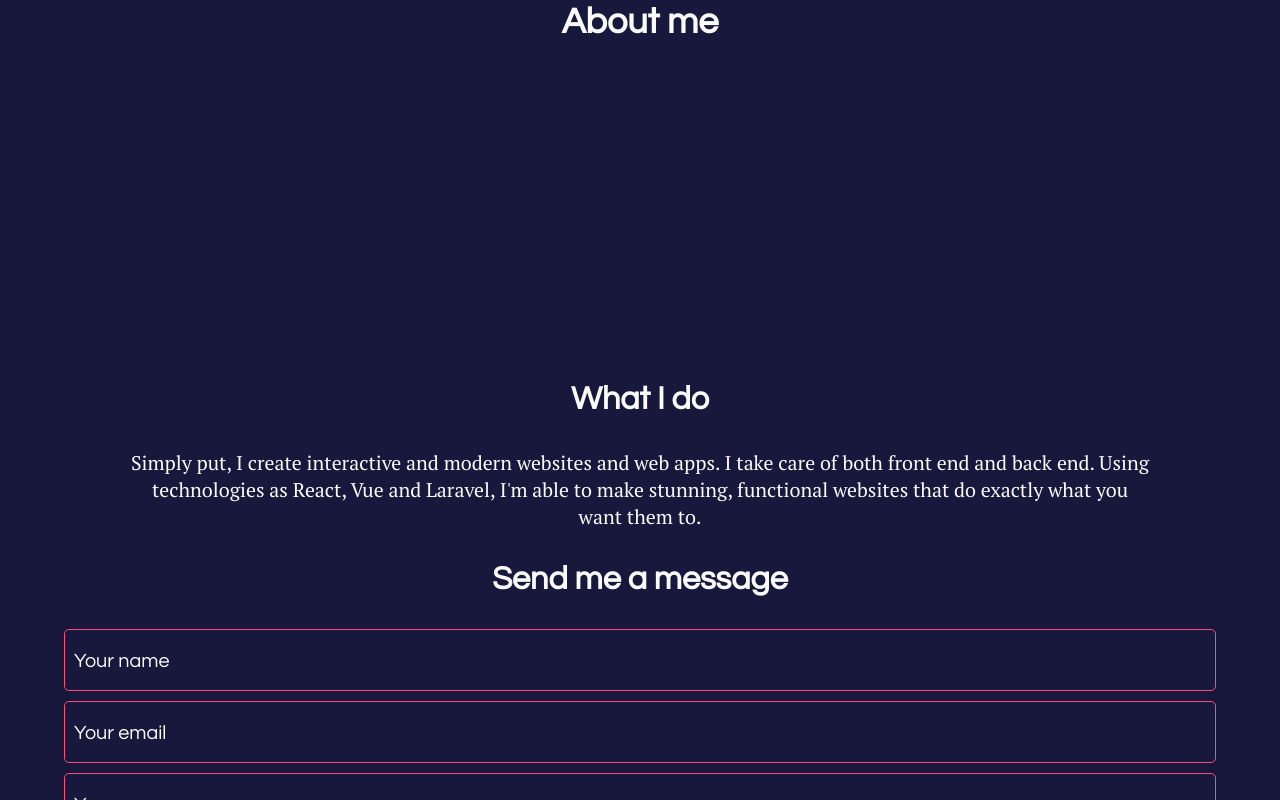
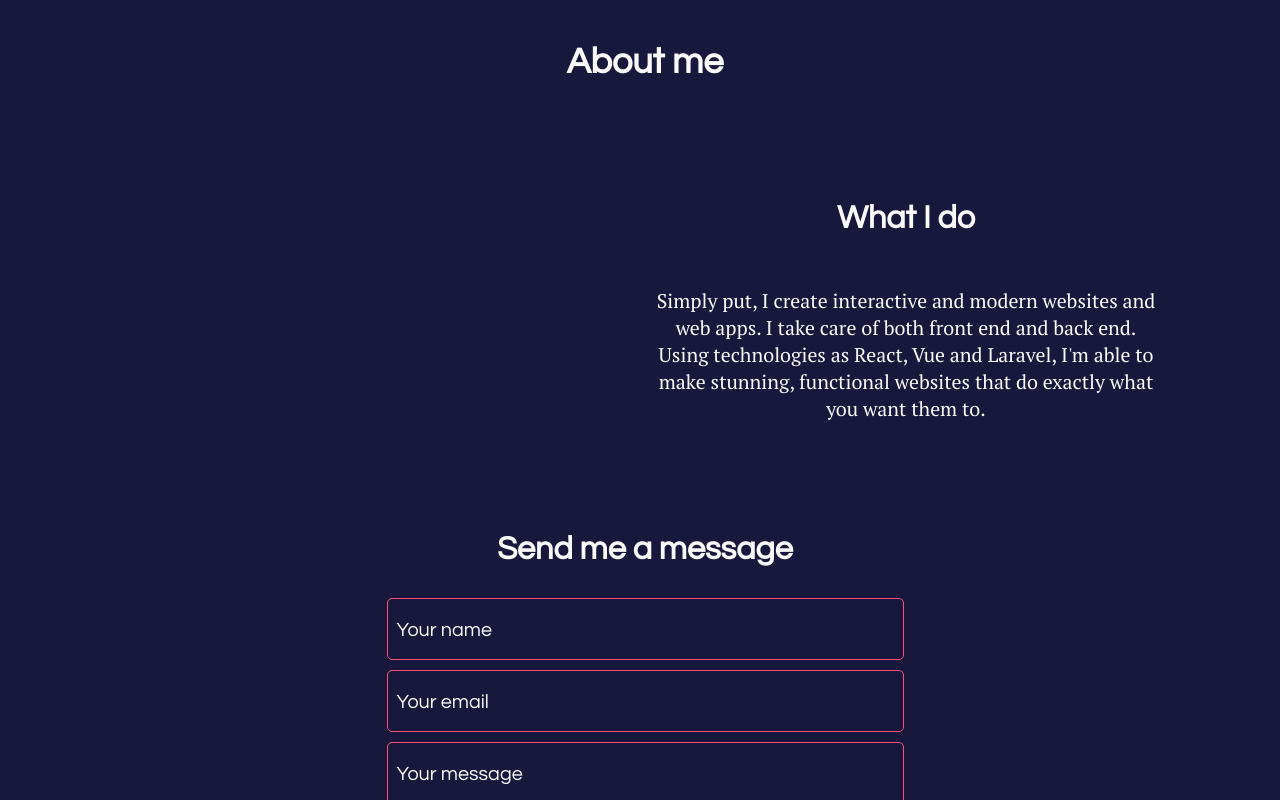
Before and after one commit to MaximeEsnol/Portfolio, a React (Create React App) app: page / in a window 1280 px wide. Shown: the part 980-1780 px from the top of the page. Built offline with nearby package versions, Linux system fonts and the light colour scheme.

Commit message:
Adapt homescreen styles for desktop and tablet

```diff
--- a/src/App.css
+++ b/src/App.css
@@ -724,3 +724,110 @@ form .input-field *:not(:placeholder-shown) + label {
 
     z-index: 10;
 }
+
+@media screen and ( min-width: 993px ) {
+    body header .slide {
+        width: 30%;
+        right: 0;
+        box-shadow: none;
+    }
+
+    .overlay {
+        display: none;
+        position: fixed;
+        z-index: 11;
+
+        top: 0;
+        left: 0;
+        width: 100%;
+        height: 100%;
+
+        transition: background-color 500ms cubic-bezier(0.16, 1, 0.3, 1);
+    }
+
+    .overlay.enter {
+        display: block;
+        background-color: rgba(0,0,0,0);
+    }
+
+    .overlay.enter-active{
+        background-color: rgba(0,0,0,.50);
+    }
+
+    .overlay.enter-done {
+        display: block;
+        background-color: rgba(0,0,0,.50);
+    }
+
+    .overlay.exit {
+        display: block;
+        background-color: rgba(0,0,0,.50);
+    }
+
+    .overlay.exit-active {
+        background-color: rgba(0,0,0,0);
+    }
+
+    .overlay.exit-done {
+        display: none;
+        background-color: rgba(0,0,0,0);
+    }
+
+    .home h1,
+    .home-bio-container,
+    .about-me .card.user,
+    .about-me .what-i-do {
+        width: 100%;
+    }
+
+    .content section {
+        width: 1280px;
+        max-width: 80%;
+        margin: 0 auto;
+    }
+
+    .content section:not(:first-child) {
+        margin-top: 20px;
+        margin-bottom: 20px;
+    }
+
+    .project-container .project {
+        display: grid;
+        grid-template-columns: 50% 50%;
+    }
+
+    .about-me {
+        display: grid;
+        grid-template-columns: 50% 50%;
+        grid-template-rows: auto auto auto;
+        gap: 10px;
+        box-sizing: border-box;
+    }
+
+    .about-me h2 {
+        grid-column: 1/3;
+        grid-row: 1/2;
+    }
+
+    .about-me .card.user {
+        grid-column: 1/2;
+        grid-row: 2/3;
+    }
+
+    .about-me .what-i-do {
+        grid-column: 2/3;
+        grid-row: 2/3;
+        display: flex;
+        flex-direction: column;
+        align-items: center;
+        justify-content: center;
+    }
+
+    .about-me form.contact {
+        grid-column: 1/3;
+        grid-row: 3/4;
+
+        width: 50%;
+        margin: 0 auto;
+    }
+}
```
